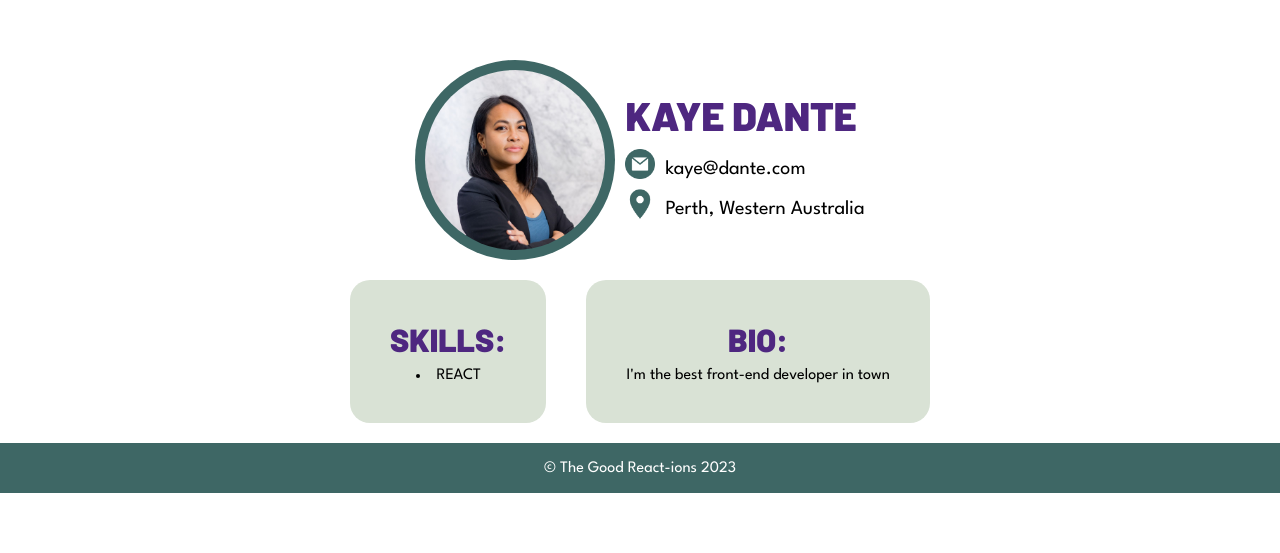
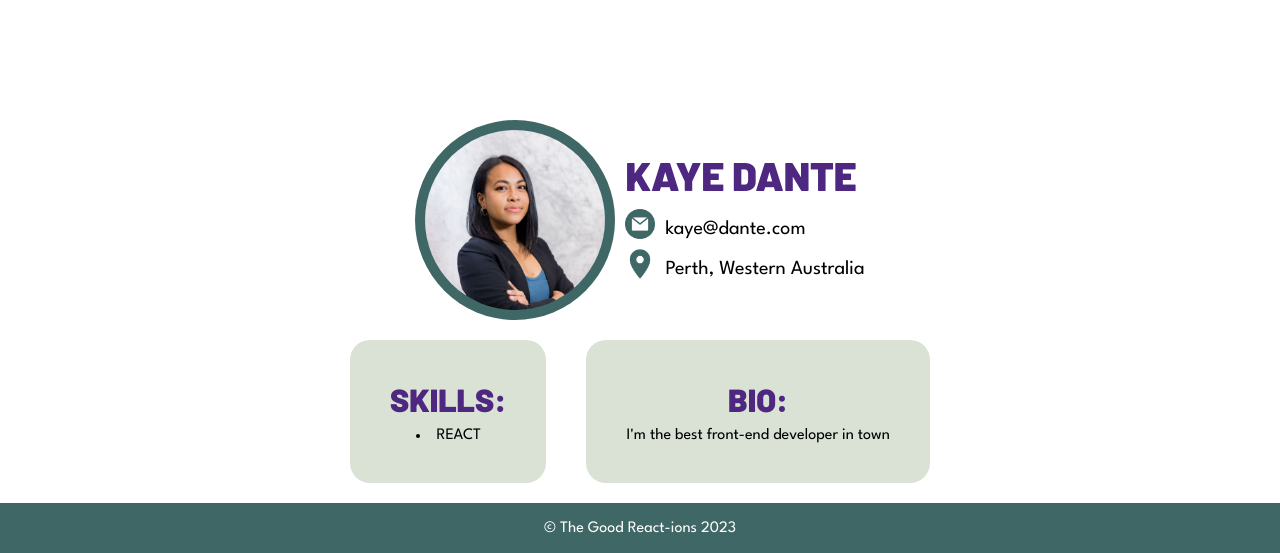
Before and after one commit to sue-lim/good_react-ions_group_2023_frontend, a React (Vite) app in the folder skillsworkshop/: page / in a window 1280 px wide. Shown: the part 2192-2745 px from the top of the page. Before the commit the page ends 2685 px from the top, so only its background shows below. Built offline with nearby package versions, Linux system fonts and the light colour scheme.

Commit message:
userprofile

```diff
--- a/skillsworkshop/src/Components/UserProfile/UserProfile.css
+++ b/skillsworkshop/src/Components/UserProfile/UserProfile.css
@@ -18,6 +18,7 @@
     display: flex;
     justify-content: center;
     align-items: center;
+    padding-top: 150px;
 }
 
 .containerdetails {
@@ -61,7 +62,6 @@
 
 .profile {
     background-color: white;
-    margin-top: 90px;
 }
 
 .bioandskills {
--- a/skillsworkshop/src/Components/UserProfile/UserProfile.jsx
+++ b/skillsworkshop/src/Components/UserProfile/UserProfile.jsx
@@ -21,14 +21,11 @@ function UserProfile() {
     return (
         <div className="userpage">
 
-            <img className="project-card-img" src={userData.profile_picture} />
-            <h3 className="project-card-name">{userData.username}</h3>
-
             <div className="profile">
                 <div className="containerprofile">
                     <img className="userphoto" src={userData.profile_picture} alt="User Photo"></img>
                     <div className="userdetails">
-                        <h1 className="title">{userData.first_name} {userData.last_name}</h1>
+                        <h1 className="title">{userData.first_name}</h1>
                         <div className="containerdetails">
                             <img className="icon" src="https://i.postimg.cc/W1VnDdts/email.png"></img>
                             <p className="details">{userData.email}</p>
```
